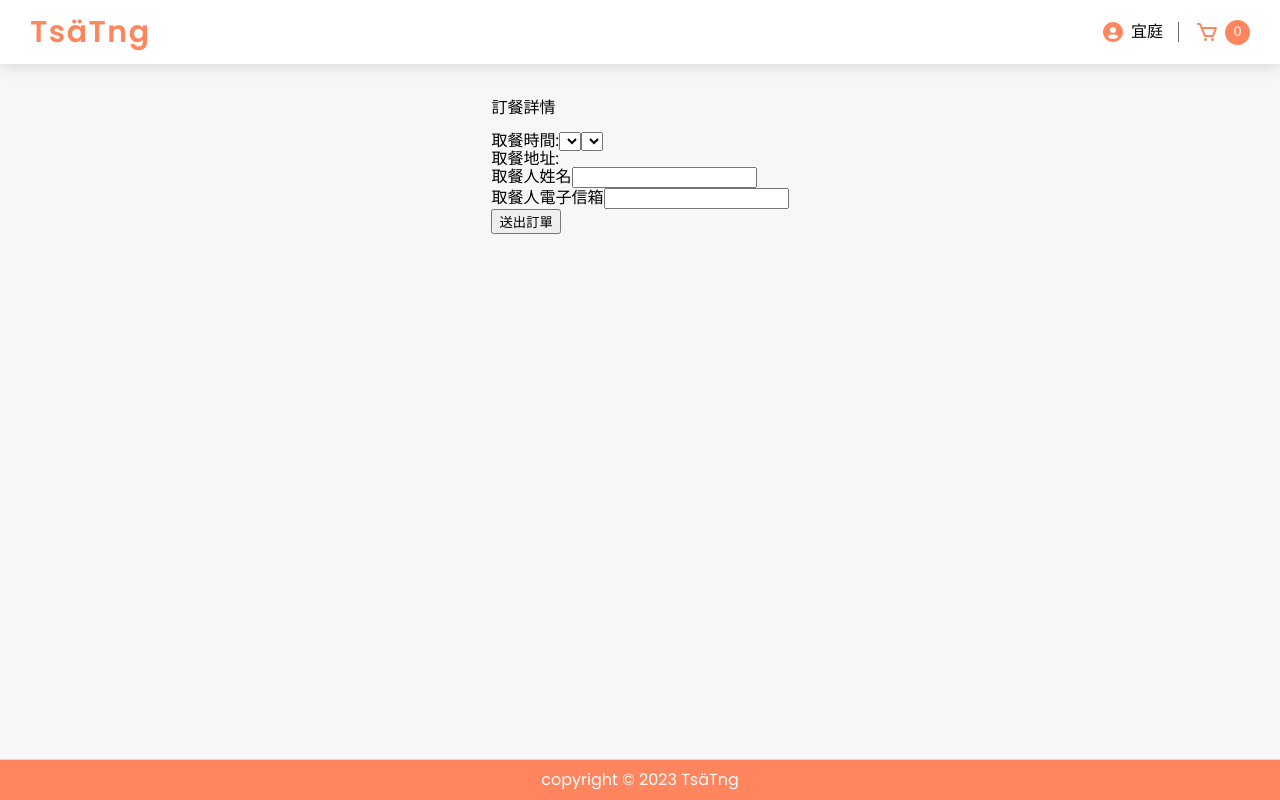
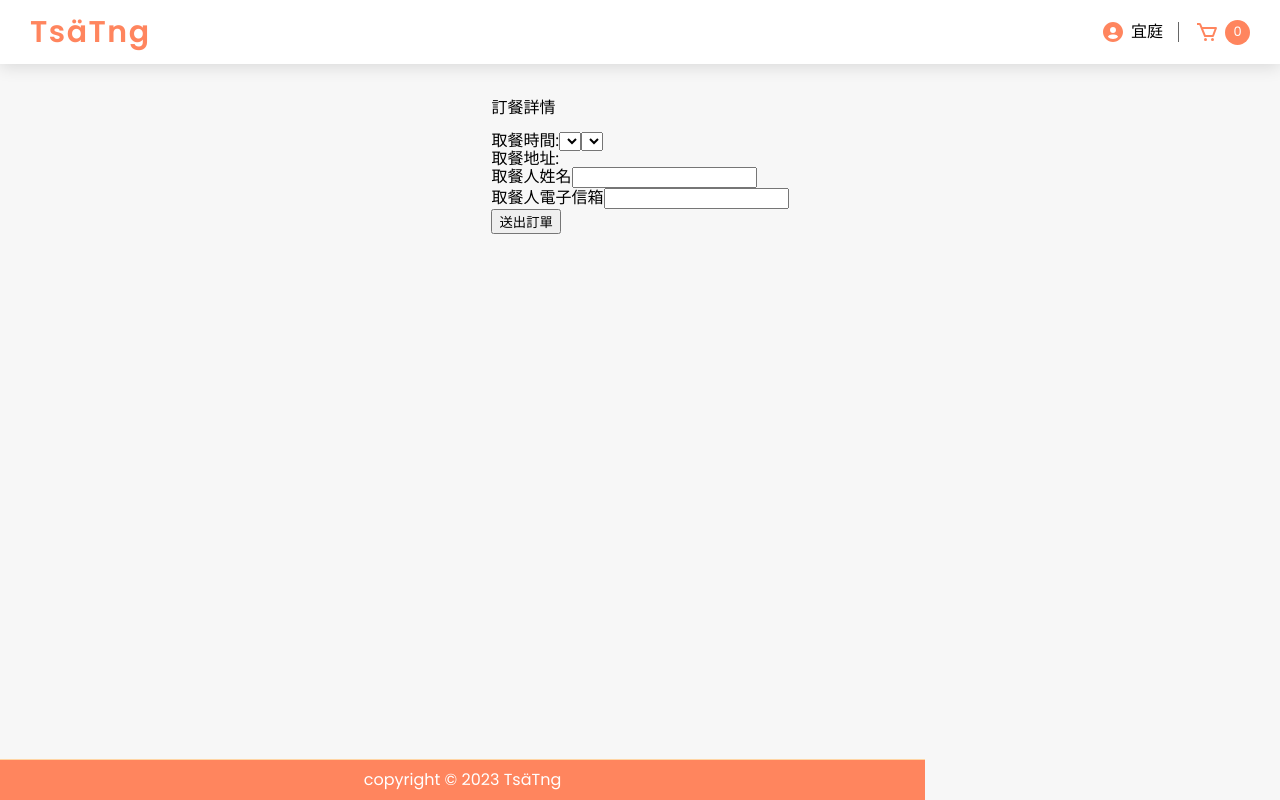
Before and after one commit to yiting99928/Tsa-Tng, a React (Create React App) app: page /checkout in a window 1280 px wide. Built offline with nearby package versions, Linux system fonts and the light colour scheme.

Commit message:
footer 960px 以下樣式

```diff
--- a/src/components/Footer/Footer.scss
+++ b/src/components/Footer/Footer.scss
@@ -5,11 +5,14 @@
   text-align: center;
   position: absolute;
   bottom: 0px;
-  width: 100%;
+  width: calc(100% - 355px);
   background-color: $primary;
   p{
     border-top: 1px solid $secondary;
     color: $white;
     line-height: 40px;
   }
+  @media screen and (max-width:960px) {
+    width: 100%;
+  }
 }
```
